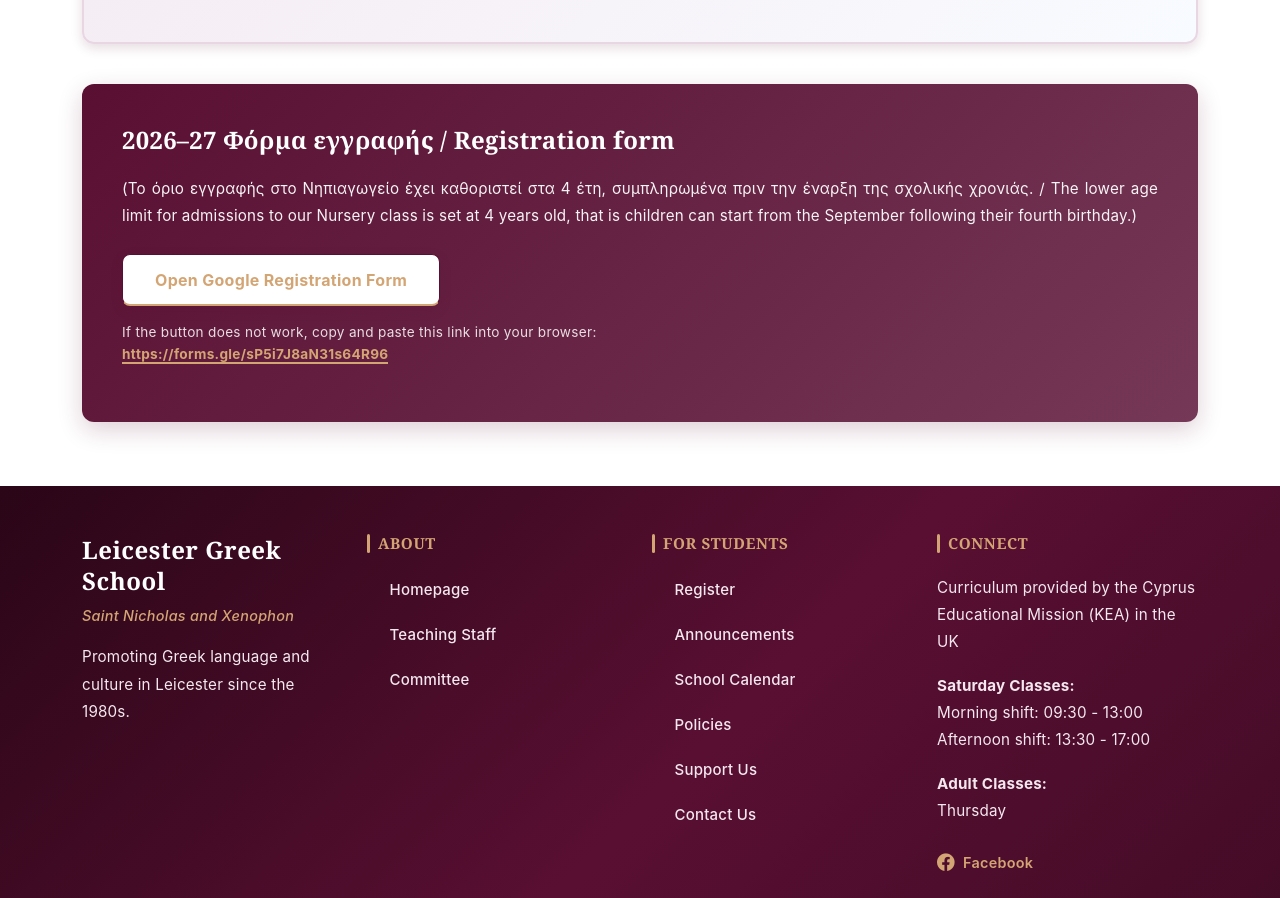
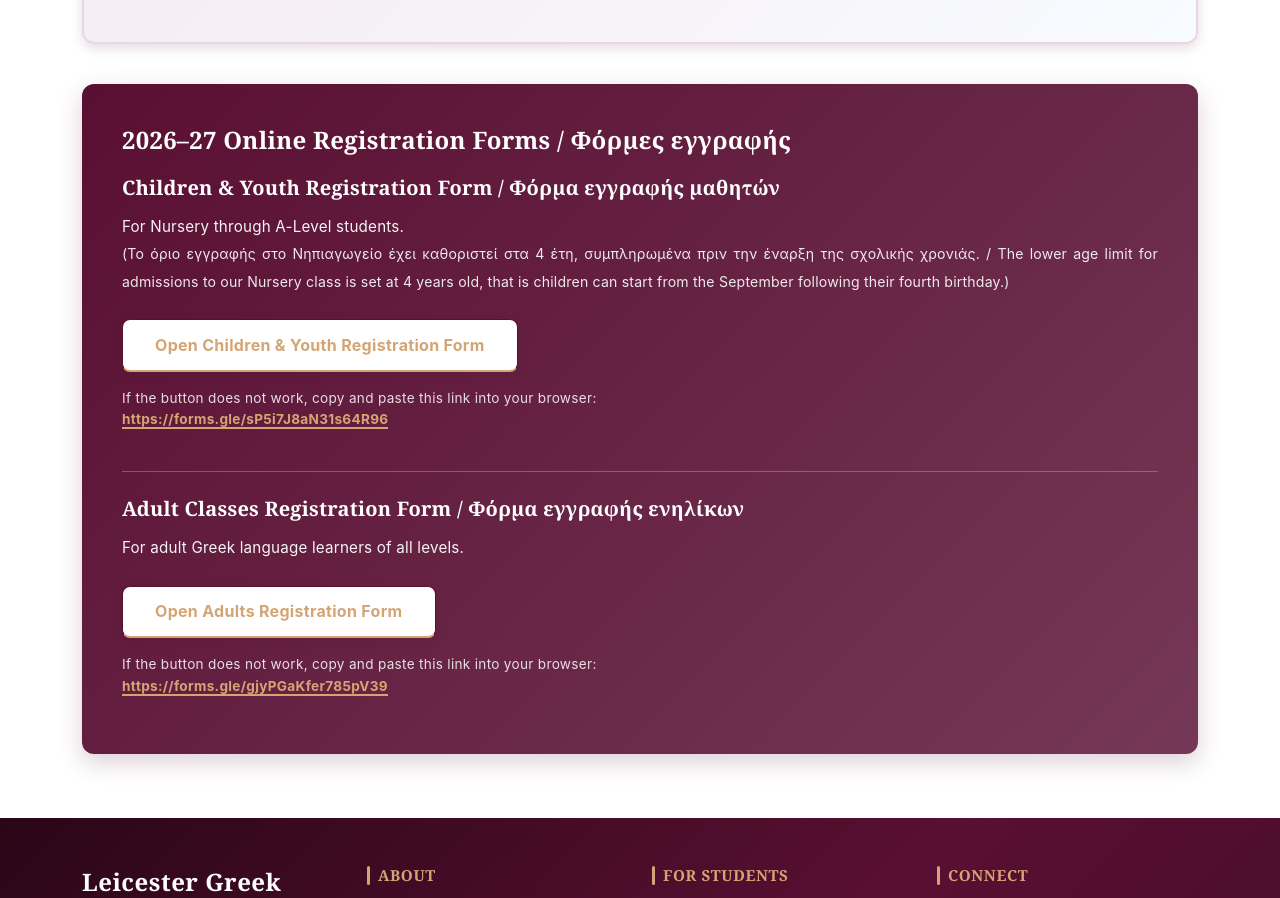
Before and after one commit to Leicester-Greek-School/website, a Vue app: page /register in a window 1280 px wide. Shown: the part 1900-2798 px from the top of the page. Built offline with nearby package versions, Linux system fonts and the light colour scheme.

Commit message:
Add adults registration form

```diff
--- a/src/views/Register.vue
+++ b/src/views/Register.vue
@@ -102,11 +102,18 @@
       </div>
 
       <div class="registration-online mt-4">
-        <h3 class="section-title">2026–27 Φόρμα εγγραφής / Registration form</h3>
+        <h3 class="section-title">2026–27 Online Registration Forms / Φόρμες εγγραφής</h3>
+
+        <div class="registration-option mb-4 pb-4 border-divider">
+          <h4 class="form-heading">Children &amp; Youth Registration Form / Φόρμα εγγραφής μαθητών</h4>
           <p class="text-justify">
+            For Nursery through A-Level students.
+            <br>
+            <span class="small-note-inline">
               (Το όριο εγγραφής στο Νηπιαγωγείο έχει καθοριστεί στα 4 έτη, συμπληρωμένα πριν την έναρξη της σχολικής χρονιάς. /
-          Τhe lower age limit for admissions to our Nursery class is set at 4 years old, that is children can start from
+              The lower age limit for admissions to our Nursery class is set at 4 years old, that is children can start from
               the September following their fourth birthday.)
+            </span>
           </p>
           <div class="d-grid d-sm-inline-flex gap-2">
             <a
@@ -114,9 +121,9 @@
               target="_blank"
               rel="noopener noreferrer"
               class="btn btn-primary custom-btn"
-            aria-label="Open Google Registration Form in a new tab"
+              aria-label="Open Children and Youth Google Registration Form in a new tab"
             >
-            Open Google Registration Form
+              Open Children &amp; Youth Registration Form
             </a>
           </div>
           <p class="mt-3 small">
@@ -124,6 +131,30 @@
             <br>
             <a href="https://forms.gle/sP5i7J8aN31s64R96" target="_blank" rel="noopener noreferrer">https://forms.gle/sP5i7J8aN31s64R96</a>
           </p>
+        </div>
+
+        <div class="registration-option">
+          <h4 class="form-heading">Adult Classes Registration Form / Φόρμα εγγραφής ενηλίκων</h4>
+          <p class="text-justify">
+            For adult Greek language learners of all levels.
+          </p>
+          <div class="d-grid d-sm-inline-flex gap-2">
+            <a
+              href="https://forms.gle/gjyPGaKfer785pV39"
+              target="_blank"
+              rel="noopener noreferrer"
+              class="btn btn-primary custom-btn"
+              aria-label="Open Adults Google Registration Form in a new tab"
+            >
+              Open Adults Registration Form
+            </a>
+          </div>
+          <p class="mt-3 small">
+            If the button does not work, copy and paste this link into your browser:
+            <br>
+            <a href="https://forms.gle/gjyPGaKfer785pV39" target="_blank" rel="noopener noreferrer">https://forms.gle/gjyPGaKfer785pV39</a>
+          </p>
+        </div>
       </div>
     </div>
   </div>
@@ -387,6 +418,24 @@ export default {
   font-size: 1.5rem;
 }
 
+.form-heading {
+  color: var(--white);
+  font-size: 1.25rem;
+  font-family: Georgia, 'Times New Roman', Times, serif;
+  font-weight: 700;
+  margin-bottom: 0.75rem;
+  letter-spacing: 0.2px;
+}
+
+.border-divider {
+  border-bottom: 1px solid rgba(255, 255, 255, 0.25);
+}
+
+.small-note-inline {
+  font-size: 0.88rem;
+  color: rgba(255, 255, 255, 0.9);
+}
+
 .registration-online .text-justify {
   color: rgba(255, 255, 255, 0.95);
   font-size: 0.95rem;
```
Also changed, not shown: llms.txt. Lines whose indentation alone changed are shown as unchanged.
